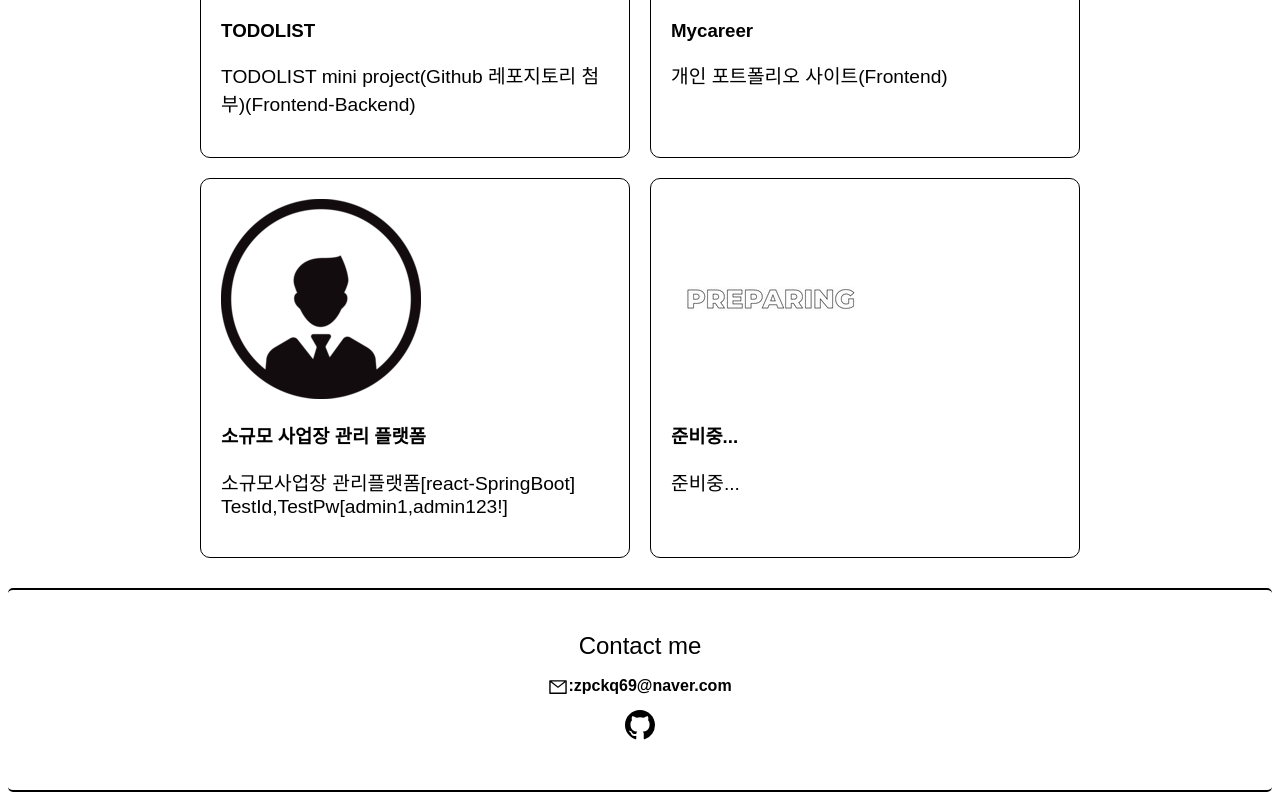
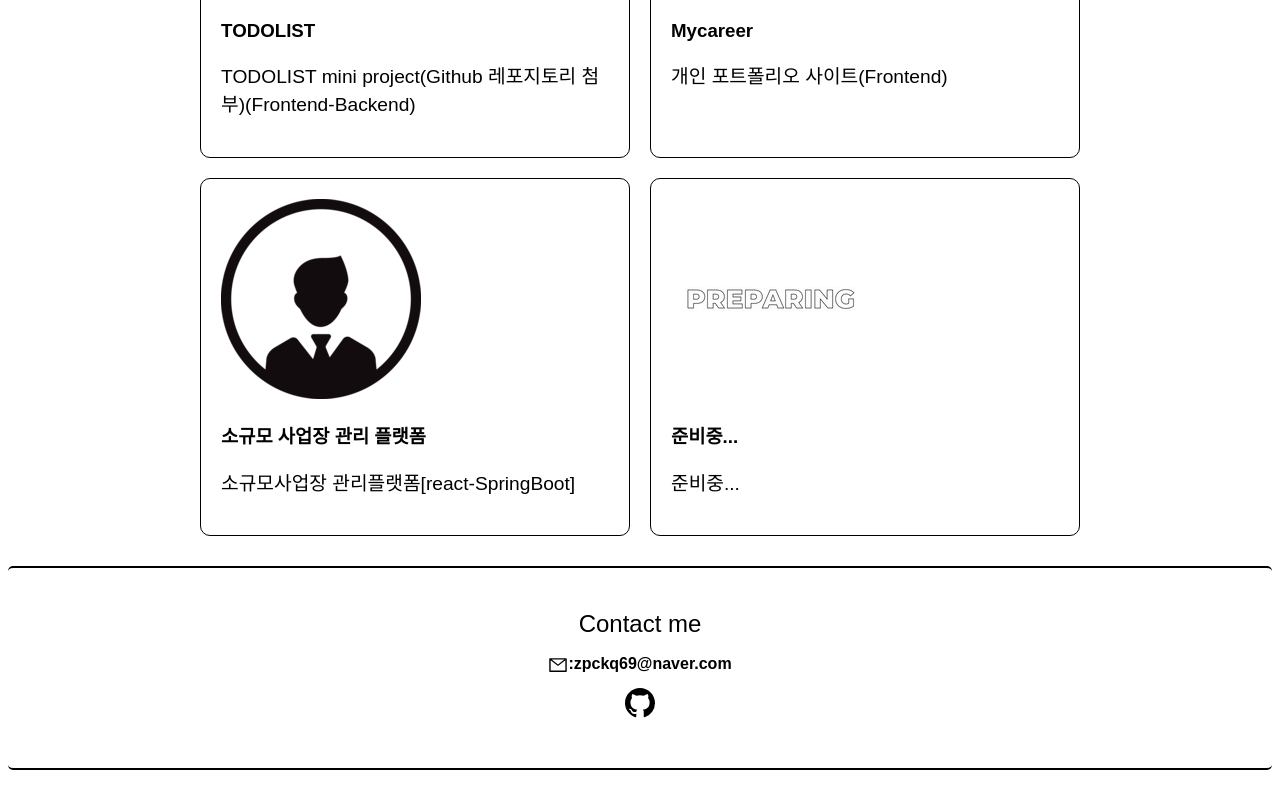
Before and after one commit to kangseokjooo/Mycareer, a React (Create React App) app in the folder mycareer-app/: page / in a window 1280 px wide. Shown: the part 2091-2891 px from the top of the page. After the commit the page ends 2869 px from the top, so only its background shows below. Built offline with nearby package versions, Linux system fonts and the light colour scheme; a web font is replaced by a local one.

Commit message:
lastcommit

```diff
--- a/mycareer-app/src/Main/Main.tsx
+++ b/mycareer-app/src/Main/Main.tsx
@@ -220,7 +220,7 @@ export default function Main() {
     },
     {
       title: "소규모 사업장 관리 플랫폼",
-      content: "소규모사업장 관리플랫폼[react-SpringBoot] TestId,TestPw[admin1,admin123!]",
+      content: "소규모사업장 관리플랫폼[react-SpringBoot]",
       logo: project5,
       tool: ["Springboot","JPA","SpringSecurity","Swagger"],
       role: ["member RestApi","SpringSecurity","Payment RestApi","Swagger"],
```
